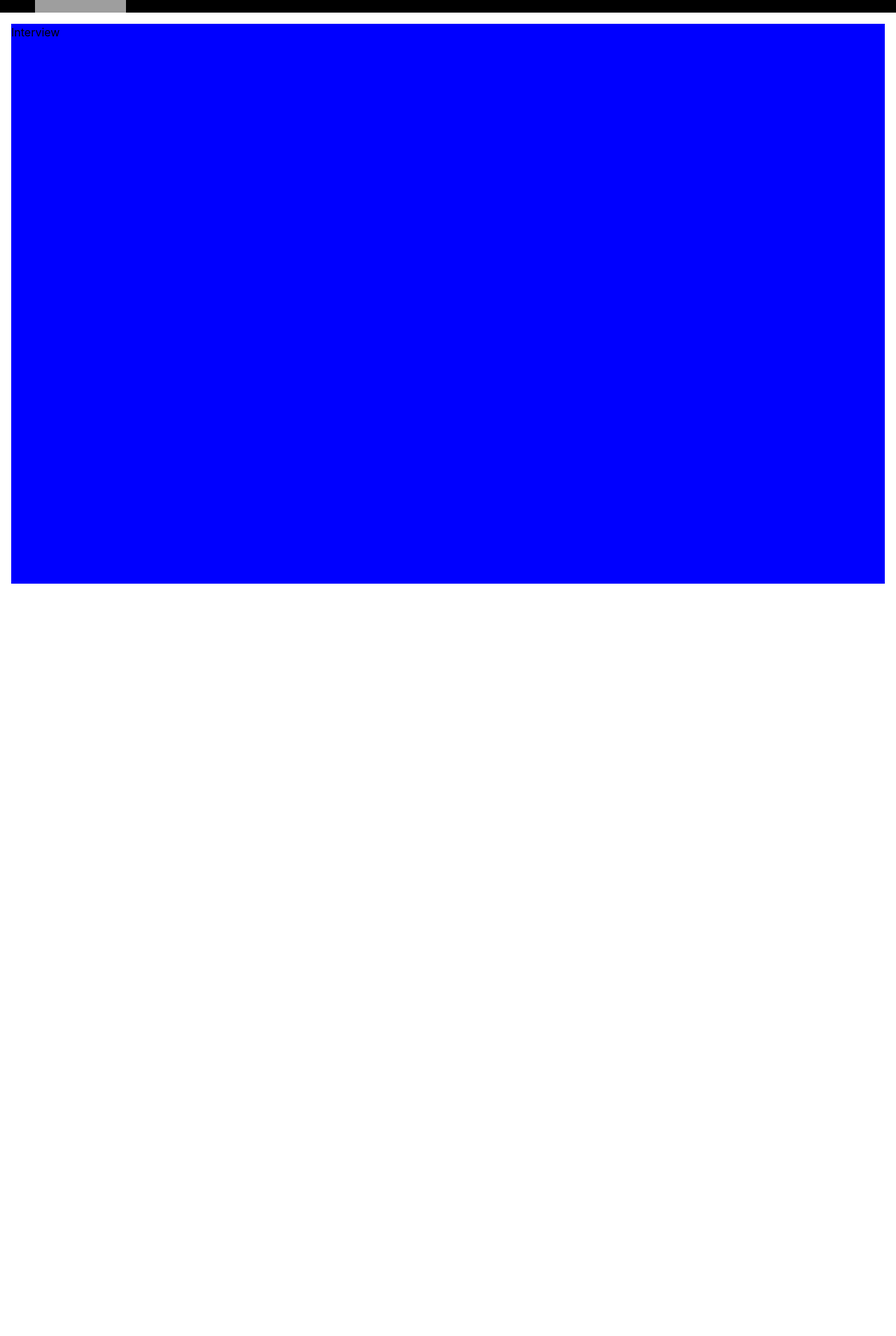
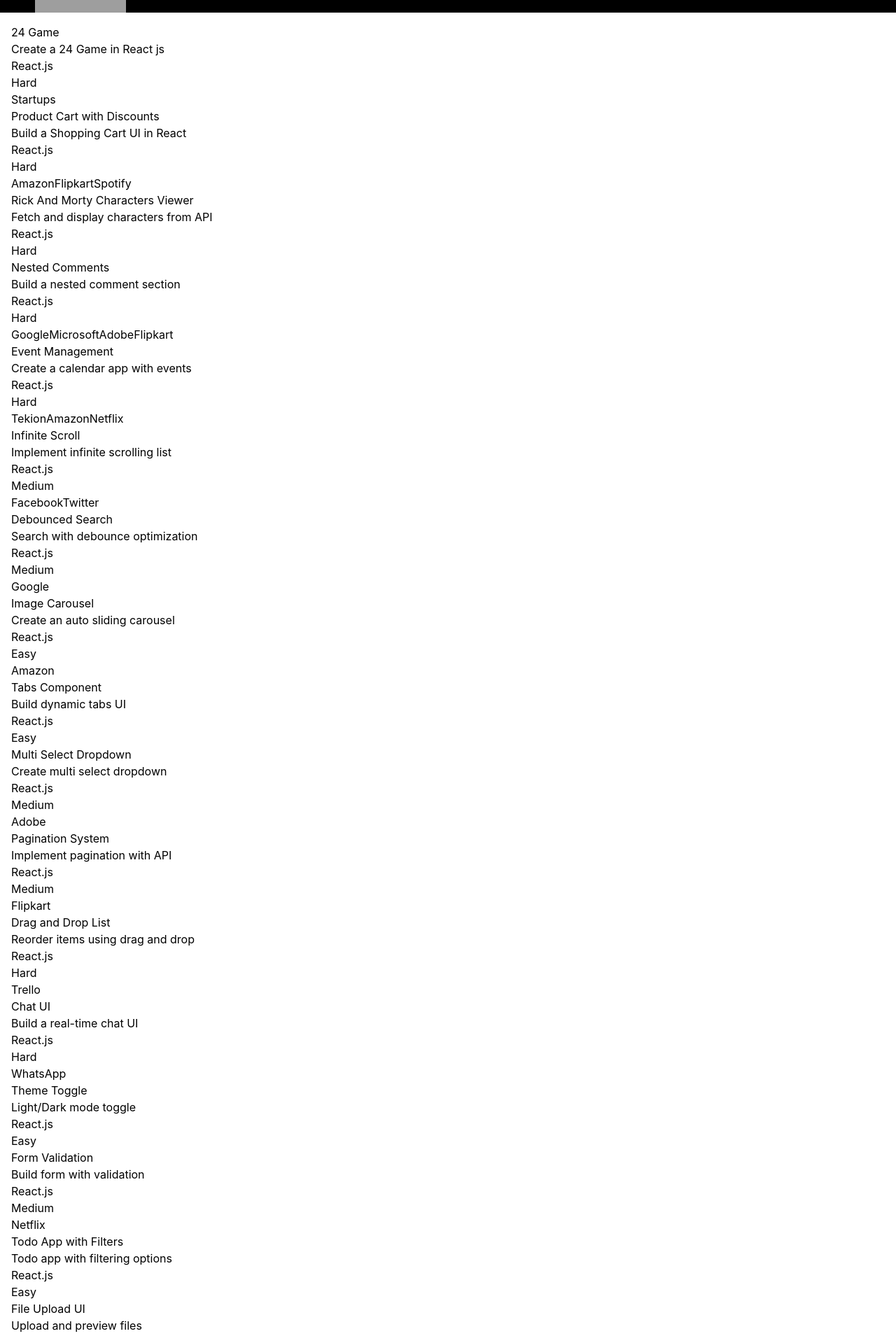
Before and after one commit to amanuniyal01/Aashirwad-Dev, a React (Vite) app: page /interview in a window 1280 px wide. Shown: the part 80-1989 px from the top of the page at 70% size. Before the commit the page ends 930 px from the top, so only its background shows below. Built offline with nearby package versions, Linux system fonts and the light colour scheme; grey boxes are pictures that could not be loaded.

Commit message:
Add mock Data & Create resuable Question Card.

```diff
--- a/src/components/Interview/Interview.css
+++ b/src/components/Interview/Interview.css
@@ -1,4 +1,3 @@
 .interview-Container {
-    background-color: blue;
     height: 100vh;
 }
--- a/src/components/Interview/Interview.tsx
+++ b/src/components/Interview/Interview.tsx
@@ -1,7 +1,21 @@
+import { useState } from "react"
 import "./Interview.css"
+import { mockData } from "../../constants/MockData"
+import QuestionCard from "../QuestionCard/QuestionCard"
 function Interview() {
+    const [interviewData, setInterviewData] = useState(mockData)
     return (
-        <div className="interview-Container">Interview</div>
+        <div className="interview-Container">
+            {interviewData.map((interview) => (
+                <QuestionCard
+                    key={interview.id}
+                    title={interview.title}
+                    description={interview.description}
+                    difficulty={interview.difficulty}
+                    companies={interview.companies}
+                    tech={interview.tech} />
+            ))}
+        </div>
     )
 }
 
--- /dev/null
+++ b/src/components/QuestionCard/QuestionCard.tsx
@@ -0,0 +1,24 @@
+
+type Props = {
+    title: string;
+    description: string;
+    tech: string[];
+    difficulty: "Easy" | "Medium" | "Hard";
+    companies: string[];
+}
+function QuestionCard({ title, description, tech, difficulty, companies }: Props) {
+    return (
+        <div>
+            <h1>  {title}</h1>
+            <p>{description}</p>
+            <div>
+                <p>{tech}</p>
+                <p>{difficulty}</p>
+                <p>{companies}</p>
+            </div>
+
+        </div>
+    )
+}
+
+export default QuestionCard
--- /dev/null
+++ b/src/constants/MockData.ts
@@ -0,0 +1,213 @@
+type Question = {
+    id: number;
+    title: string;
+    description: string;
+    tech: string[];
+    difficulty: "Easy" | "Medium" | "Hard";
+    companies: string[];
+    time: number;
+    completed: boolean;
+};
+export const mockData: Question[] =
+    [
+        {
+            "id": 1,
+            "title": "24 Game",
+            "description": "Create a 24 Game in React js",
+            "tech": ["React.js"],
+            "difficulty": "Hard",
+            "companies": ["Startups"],
+            "time": 90,
+            "completed": false
+        },
+        {
+            "id": 2,
+            "title": "Product Cart with Discounts",
+            "description": "Build a Shopping Cart UI in React",
+            "tech": ["React.js"],
+            "difficulty": "Hard",
+            "companies": ["Amazon", "Flipkart", "Spotify"],
+            "time": 50,
+            "completed": false
+        },
+        {
+            "id": 3,
+            "title": "Rick And Morty Characters Viewer",
+            "description": "Fetch and display characters from API",
+            "tech": ["React.js"],
+            "difficulty": "Hard",
+            "companies": [],
+            "time": 50,
+            "completed": true
+        },
+        {
+            "id": 4,
+            "title": "Nested Comments",
+            "description": "Build a nested comment section",
+            "tech": ["React.js"],
+            "difficulty": "Hard",
+            "companies": ["Google", "Microsoft", "Adobe", "Flipkart"],
+            "time": 45,
+            "completed": false
+        },
+        {
+            "id": 5,
+            "title": "Event Management",
+            "description": "Create a calendar app with events",
+            "tech": ["React.js"],
+            "difficulty": "Hard",
+            "companies": ["Tekion", "Amazon", "Netflix"],
+            "time": 45,
+            "completed": false
+        },
+        {
+            "id": 6,
+            "title": "Infinite Scroll",
+            "description": "Implement infinite scrolling list",
+            "tech": ["React.js"],
+            "difficulty": "Medium",
+            "companies": ["Facebook", "Twitter"],
+            "time": 30,
+            "completed": false
+        },
+        {
+            "id": 7,
+            "title": "Debounced Search",
+            "description": "Search with debounce optimization",
+            "tech": ["React.js"],
+            "difficulty": "Medium",
+            "companies": ["Google"],
+            "time": 25,
+            "completed": false
+        },
+        {
+            "id": 8,
+            "title": "Image Carousel",
+            "description": "Create an auto sliding carousel",
+            "tech": ["React.js"],
+            "difficulty": "Easy",
+            "companies": ["Amazon"],
+            "time": 20,
+            "completed": true
+        },
+        {
+            "id": 9,
+            "title": "Tabs Component",
+            "description": "Build dynamic tabs UI",
+            "tech": ["React.js"],
+            "difficulty": "Easy",
+            "companies": [],
+            "time": 20,
+            "completed": true
+        },
+        {
+            "id": 10,
+            "title": "Multi Select Dropdown",
+            "description": "Create multi select dropdown",
+            "tech": ["React.js"],
+            "difficulty": "Medium",
+            "companies": ["Adobe"],
+            "time": 30,
+            "completed": false
+        },
+        {
+            "id": 11,
+            "title": "Pagination System",
+            "description": "Implement pagination with API",
+            "tech": ["React.js"],
+            "difficulty": "Medium",
+            "companies": ["Flipkart"],
+            "time": 35,
+            "completed": false
+        },
+        {
+            "id": 12,
+            "title": "Drag and Drop List",
+            "description": "Reorder items using drag and drop",
+            "tech": ["React.js"],
+            "difficulty": "Hard",
+            "companies": ["Trello"],
+            "time": 60,
+            "completed": false
+        },
+        {
+            "id": 13,
+            "title": "Chat UI",
+            "description": "Build a real-time chat UI",
+            "tech": ["React.js"],
+            "difficulty": "Hard",
+            "companies": ["WhatsApp"],
+            "time": 70,
+            "completed": false
+        },
+        {
+            "id": 14,
+            "title": "Theme Toggle",
+            "description": "Light/Dark mode toggle",
+            "tech": ["React.js"],
+            "difficulty": "Easy",
+            "companies": [],
+            "time": 15,
+            "completed": true
+        },
+        {
+            "id": 15,
+            "title": "Form Validation",
+            "description": "Build form with validation",
+            "tech": ["React.js"],
+            "difficulty": "Medium",
+            "companies": ["Netflix"],
+            "time": 25,
+            "completed": false
+        },
+        {
+            "id": 16,
+            "title": "Todo App with Filters",
+            "description": "Todo app with filtering options",
+            "tech": ["React.js"],
+            "difficulty": "Easy",
+            "companies": [],
+            "time": 20,
+            "completed": true
+        },
+        {
+            "id": 17,
+            "title": "File Upload UI",
+            "description": "Upload and preview files",
+            "tech": ["React.js"],
+            "difficulty": "Medium",
+            "companies": ["Google Drive"],
+            "time": 30,
+            "completed": false
+        },
+        {
+            "id": 18,
+            "title": "Dashboard Charts",
+            "description": "Create charts using data",
+            "tech": ["React.js"],
+            "difficulty": "Medium",
+            "companies": ["Uber"],
+            "time": 40,
+            "completed": false
+        },
+        {
+            "id": 19,
+            "title": "Authentication Flow",
+            "description": "Login/Signup flow with validation",
+            "tech": ["React.js"],
+            "difficulty": "Hard",
+            "companies": ["Amazon"],
+            "time": 60,
+            "completed": false
+        },
+        {
+            "id": 20,
+            "title": "Notifications System",
+            "description": "Toast and notification system",
+            "tech": ["React.js"],
+            "difficulty": "Medium",
+            "companies": ["Facebook"],
+            "time": 25,
+            "completed": false
+        }
+    ]
```
Also changed, not shown: src/components/QuestionCard/QuestionCard.css (added).
